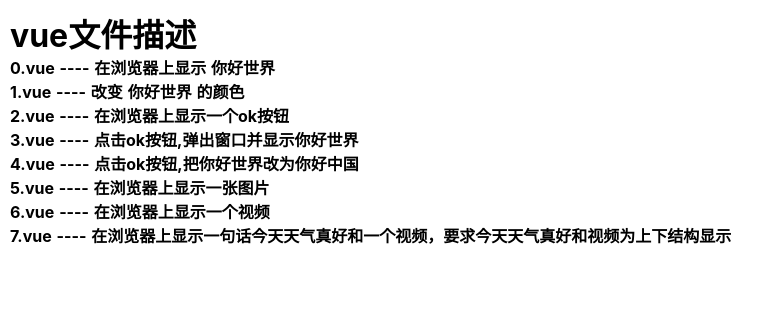
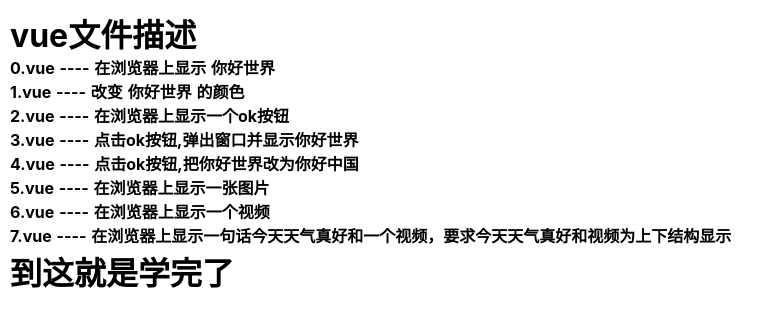
Before and after one commit to lose0101/nuxtjs, a Nuxt app: page / in a window 1280 px wide. Shown: the top 326 px of the page, without its empty margins (0-784 px from the left). Built offline with nearby package versions, Linux system fonts and the light colour scheme.

Commit message:
Update index.vue

```diff
--- a/pages/index.vue
+++ b/pages/index.vue
@@ -9,6 +9,7 @@
 <h4 @click="to('/5')">5.vue ---- 在浏览器上显示一张图片</h4>
 <h4 @click="to('/6')">6.vue ---- 在浏览器上显示一个视频</h4>
 <h4 @click="to('/7')">7.vue ---- 在浏览器上显示一句话今天天气真好和一个视频，要求今天天气真好和视频为上下结构显示</h4>
+<h1>到这就是学完了</h1>
 </div>
 </template>
 <script>
```
